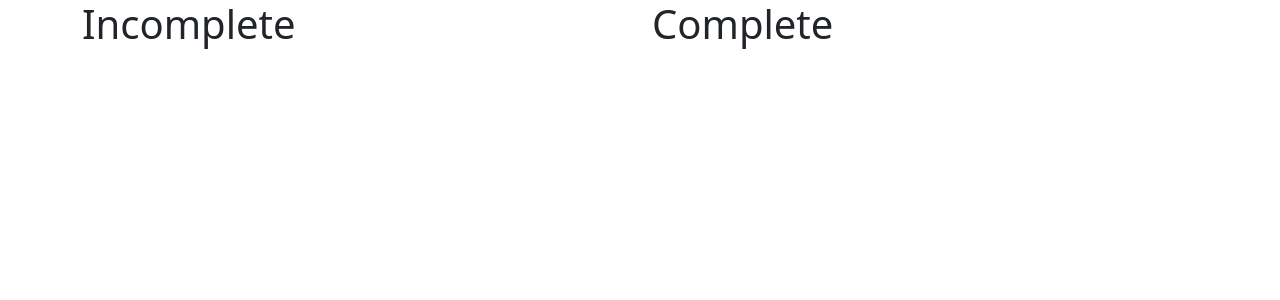
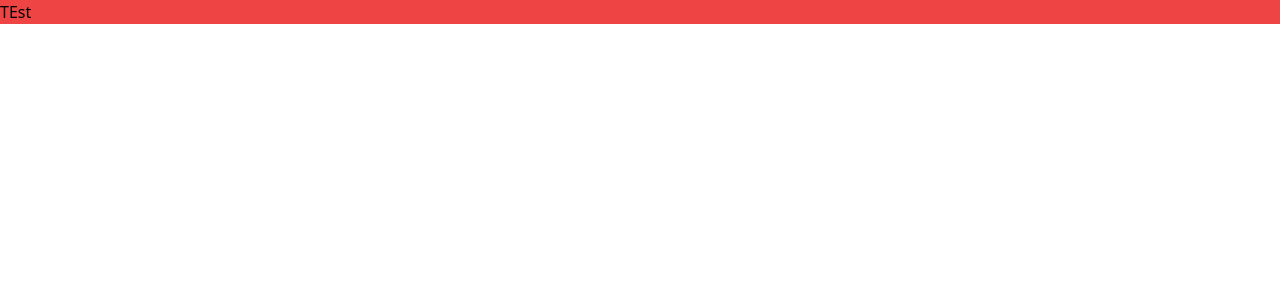
Before and after one commit to williamaditama/frontend-interview, a React (Create React App) app: page / in a window 1280 px wide. Shown: the top 300 px of the page. Built offline with nearby package versions, Linux system fonts and the light colour scheme.

Commit message:
feat: add tailwind

```diff
--- a/package.json
+++ b/package.json
@@ -42,5 +42,8 @@
       "last 1 firefox version",
       "last 1 safari version"
     ]
+  },
+  "devDependencies": {
+    "tailwindcss": "^3.4.3"
   }
 }
--- a/src/App.css
+++ b/src/App.css
@@ -1,38 +1,3 @@
-.App {
-  text-align: center;
-}
-
-.App-logo {
-  height: 40vmin;
-  pointer-events: none;
-}
-
-@media (prefers-reduced-motion: no-preference) {
-  .App-logo {
-    animation: App-logo-spin infinite 20s linear;
-  }
-}
-
-.App-header {
-  background-color: #282c34;
-  min-height: 100vh;
-  display: flex;
-  flex-direction: column;
-  align-items: center;
-  justify-content: center;
-  font-size: calc(10px + 2vmin);
-  color: white;
-}
-
-.App-link {
-  color: #61dafb;
-}
-
-@keyframes App-logo-spin {
-  from {
-    transform: rotate(0deg);
-  }
-  to {
-    transform: rotate(360deg);
-  }
-}
+@tailwind base;
+@tailwind components;
+@tailwind utilities;
--- a/src/App.tsx
+++ b/src/App.tsx
@@ -1,22 +1,15 @@
 import React from 'react';
 import logo from './logo.svg';
 import './App.css';
-import { Col, Container, Row } from 'react-bootstrap';
+import { Col, Container, Row,  } from 'react-bootstrap';
 
-import 'bootstrap/dist/css/bootstrap.min.css';
+// import 'bootstrap/dist/css/bootstrap.min.css';
 
 function App() {
   return (
-    <Container>
-      <Row>
-        <Col>
-          <h1>Incomplete</h1>
-        </Col>
-        <Col>
-          <h1>Complete</h1>
-        </Col>
-      </Row>
-    </Container>
+    <div className='bg-red-500'>
+      <h1>TEst</h1>
+    </div>
   );
 }
 
--- a/src/index.tsx
+++ b/src/index.tsx
@@ -1,6 +1,6 @@
 import React from 'react';
 import ReactDOM from 'react-dom/client';
-import './index.css';
+// import './index.css';
 import App from './App';
 import reportWebVitals from './reportWebVitals';
 
--- /dev/null
+++ b/tailwind.config.js
@@ -0,0 +1,8 @@
+/** @type {import('tailwindcss').Config} */
+module.exports = {
+  content: ["./src/**/*.{html,tsx}"],
+  theme: {
+    extend: {},
+  },
+  plugins: [],
+}
```
Also changed, not shown: 1 other file (tests, documents, lock files or other folders).
